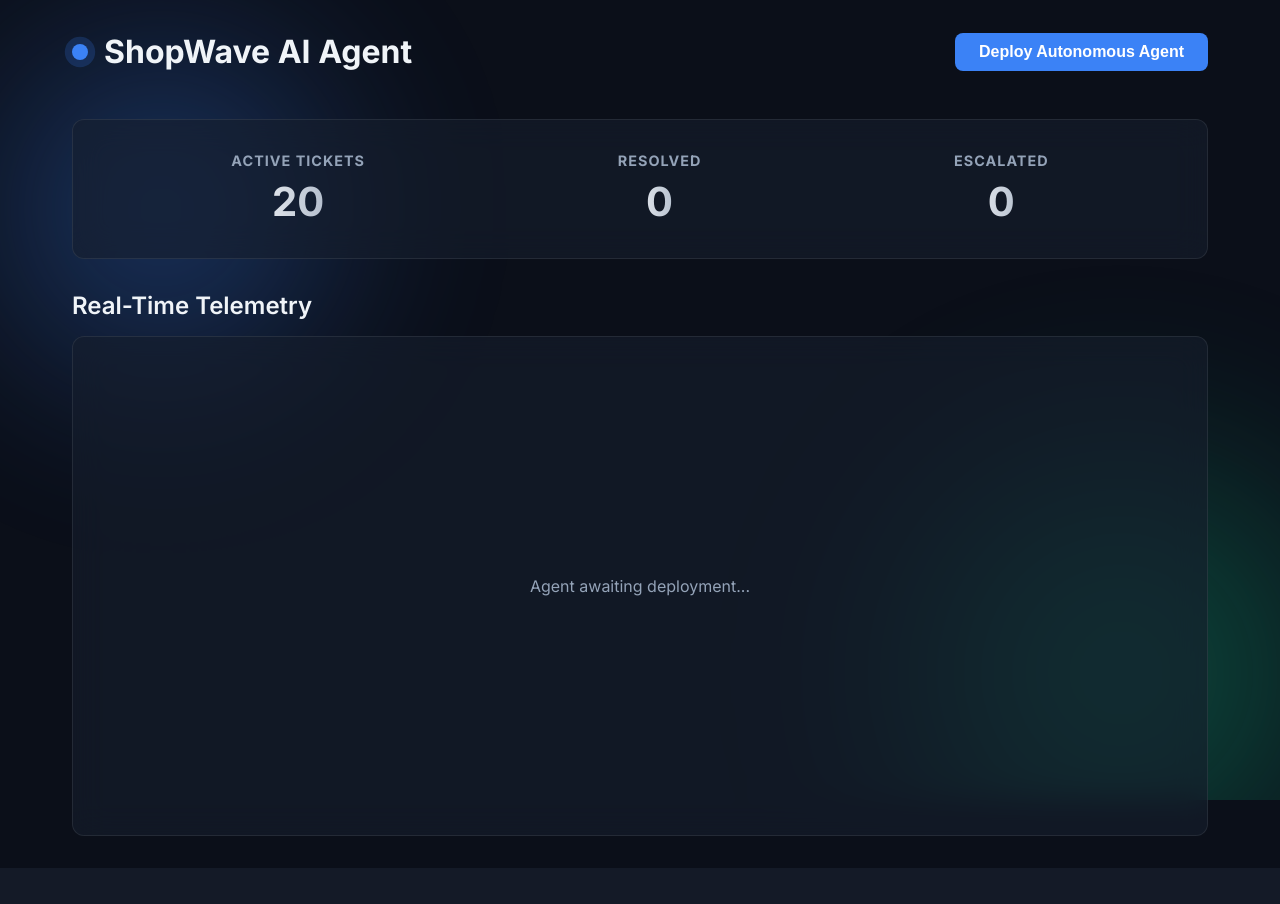
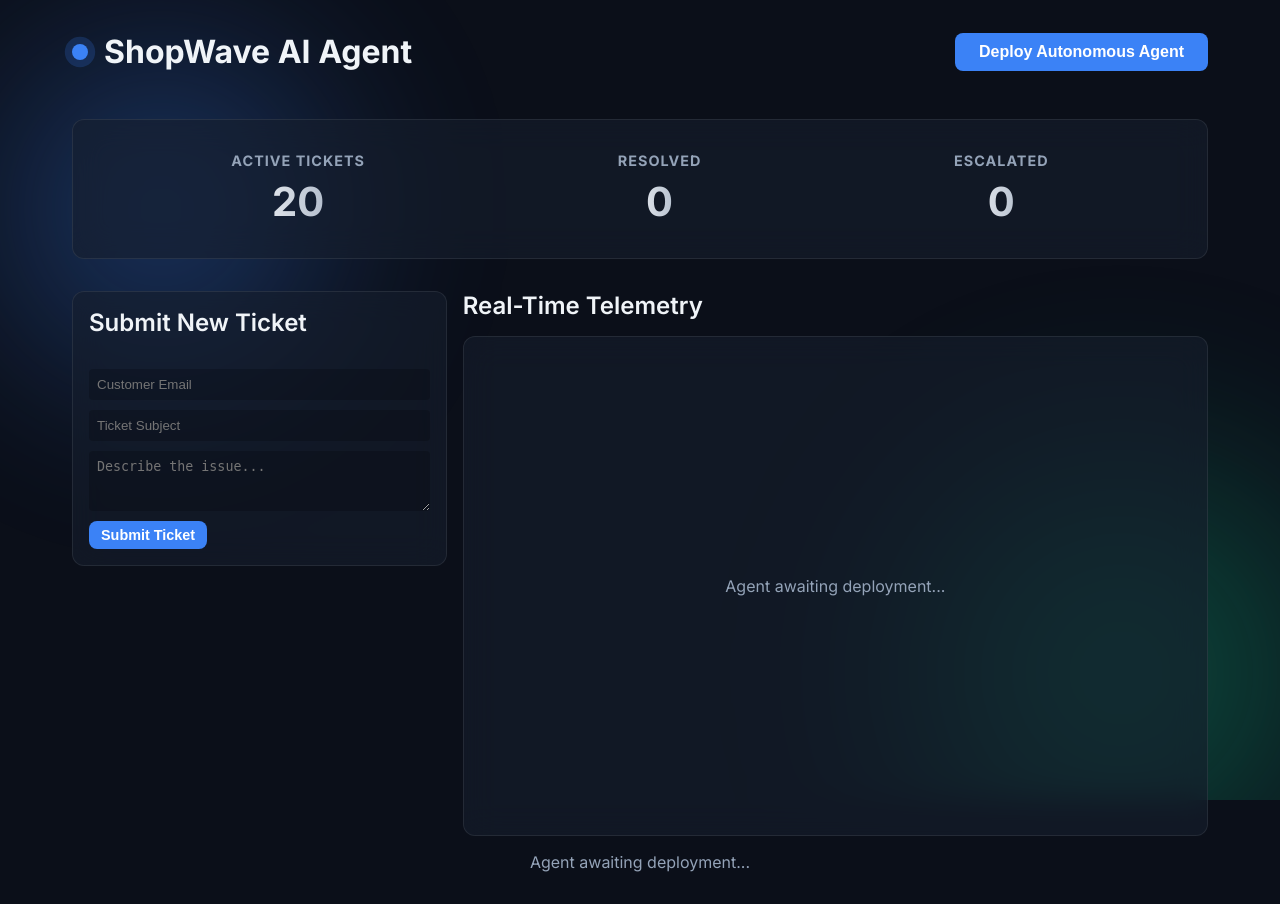
Before and after one commit to singajmdgmailcom/Agentic-AI, a Flask app: page / in a window 1280 px wide. Before the commit the page ends 868 px from the top, so only its background shows below. Run offline with Flask 3, Linux system fonts and the light colour scheme.

Commit message:
Feature: Add Dynamic Ticket Generation from Web UI

```diff
--- a/app.py
+++ b/app.py
@@ -1,4 +1,4 @@
-from flask import Flask, render_template, jsonify
+from flask import Flask, render_template, jsonify, request
 import json
 import os
 import time
@@ -24,6 +24,32 @@ def index():
 def list_tickets():
     tickets = get_all_tickets()
     return jsonify(tickets)
+
+@app.route('/api/ticket/new', methods=['POST'])
+def new_ticket():
+    data = request.json
+    tickets = get_all_tickets()
+
+    # Generate new ID continuously
+    new_id_num = len(tickets) + 1
+    new_id = f"TKT-{str(new_id_num).zfill(3)}"
+
+    new_t = {
+         "ticket_id": new_id,
+         "customer_email": data.get("email"),
+         "subject": data.get("subject"),
+         "body": data.get("body"),
+         "status": "open",
+         "source": "web_ui",
+         "tier": 1
+    }
+    tickets.append(new_t)
+
+    path = os.path.join("data", "tickets.json")
+    with open(path, "w", encoding="utf-8") as f:
+         json.dump(tickets, f, indent=4)
+
+    return jsonify({"status": "success", "ticket": new_t})
 
 @app.route('/api/run', methods=['POST'])
 def run_agent():
--- a/static/app.js
+++ b/static/app.js
@@ -8,12 +8,42 @@ document.addEventListener('DOMContentLoaded', () => {
     let ticketCache = {};
 
     // Fetch initial tickets to populate summary
-    fetch('/api/tickets')
-        .then(res => res.json())
-        .then(data => {
-            totalTicketsEl.textContent = data.length;
-            data.forEach(t => ticketCache[t.ticket_id] = t);
+    const refreshQueue = () => {
+        fetch('/api/tickets')
+            .then(res => res.json())
+            .then(data => {
+                totalTicketsEl.textContent = data.length;
+                data.forEach(t => ticketCache[t.ticket_id] = t);
+            });
+    };
+    refreshQueue();
+
+    const submitBtn = document.getElementById('submit-ticket-btn');
+    if (submitBtn) {
+        submitBtn.addEventListener('click', async () => {
+            const email = document.getElementById('new-t-email').value;
+            const subject = document.getElementById('new-t-subject').value;
+            const body = document.getElementById('new-t-body').value;
+
+            if (!email || !subject || !body) return alert("Please fill all fields.");
+
+            submitBtn.textContent = 'Submitting...';
+            const res = await fetch('/api/ticket/new', {
+                method: 'POST',
+                headers: { 'Content-Type': 'application/json' },
+                body: JSON.stringify({ email, subject, body })
+            });
+            const data = await res.json();
+            if (data.status === 'success') {
+                alert(`Ticket ${data.ticket.ticket_id} added successfully!`);
+                document.getElementById('new-t-email').value = '';
+                document.getElementById('new-t-subject').value = '';
+                document.getElementById('new-t-body').value = '';
+                refreshQueue(); // Refresh queue counter
+                submitBtn.textContent = 'Submit Ticket';
+            }
         });
+    }
 
     deployBtn.addEventListener('click', async () => {
         deployBtn.disabled = true;
--- a/templates/index.html
+++ b/templates/index.html
@@ -39,8 +39,25 @@
             </section>
 
             <section class="logs-section">
-                <h2>Real-Time Telemetry</h2>
-                <div id="logs-container" class="glass-panel logs-container">
+                <div style="display: flex; gap: 1rem; margin-bottom: 1rem; align-items: start;">
+                    <div style="flex: 1;" class="glass-panel" style="padding: 1rem;">
+                        <h2 style="padding: 1rem 1rem 0;">Submit New Ticket</h2>
+                        <div style="padding: 1rem; display: flex; flex-direction: column; gap: 10px;">
+                            <input type="text" id="new-t-email" placeholder="Customer Email" style="padding: 8px; border-radius: 4px; border: none; background: rgba(0,0,0,0.2); color: #fff;">
+                            <input type="text" id="new-t-subject" placeholder="Ticket Subject" style="padding: 8px; border-radius: 4px; border: none; background: rgba(0,0,0,0.2); color: #fff;">
+                            <textarea id="new-t-body" placeholder="Describe the issue..." style="padding: 8px; border-radius: 4px; border: none; background: rgba(0,0,0,0.2); color: #fff; resize: vertical; min-height: 60px;"></textarea>
+                            <button id="submit-ticket-btn" class="glow-on-hover" style="align-self: flex-start; padding: 6px 12px; font-size: 0.9rem;">Submit Ticket</button>
+                        </div>
+                    </div>
+
+                    <div style="flex: 2;">
+                        <h2>Real-Time Telemetry</h2>
+                        <div id="logs-container" class="glass-panel logs-container">
+                            <div class="empty-state">Agent awaiting deployment...</div>
+                        </div>
+                    </div>
+                </div>
+            </section>
                     <div class="empty-state">Agent awaiting deployment...</div>
                 </div>
             </section>
```
